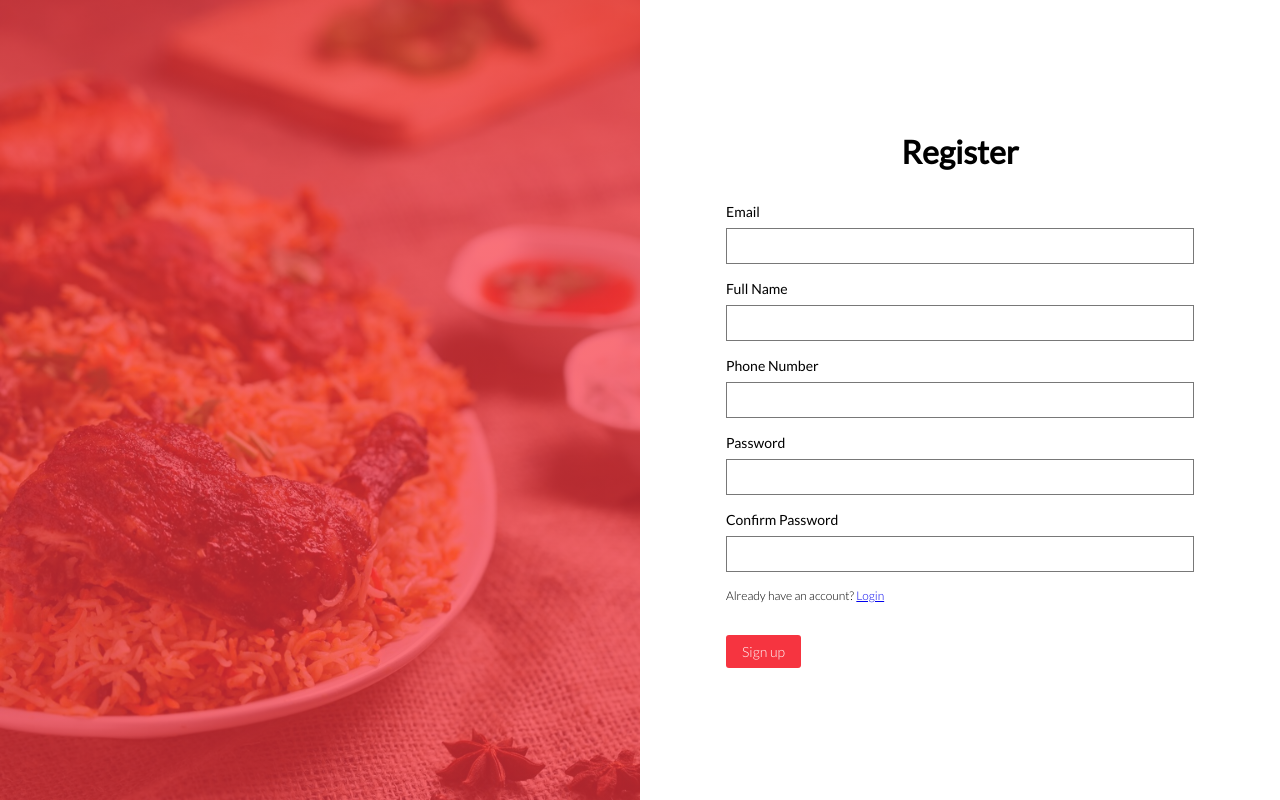
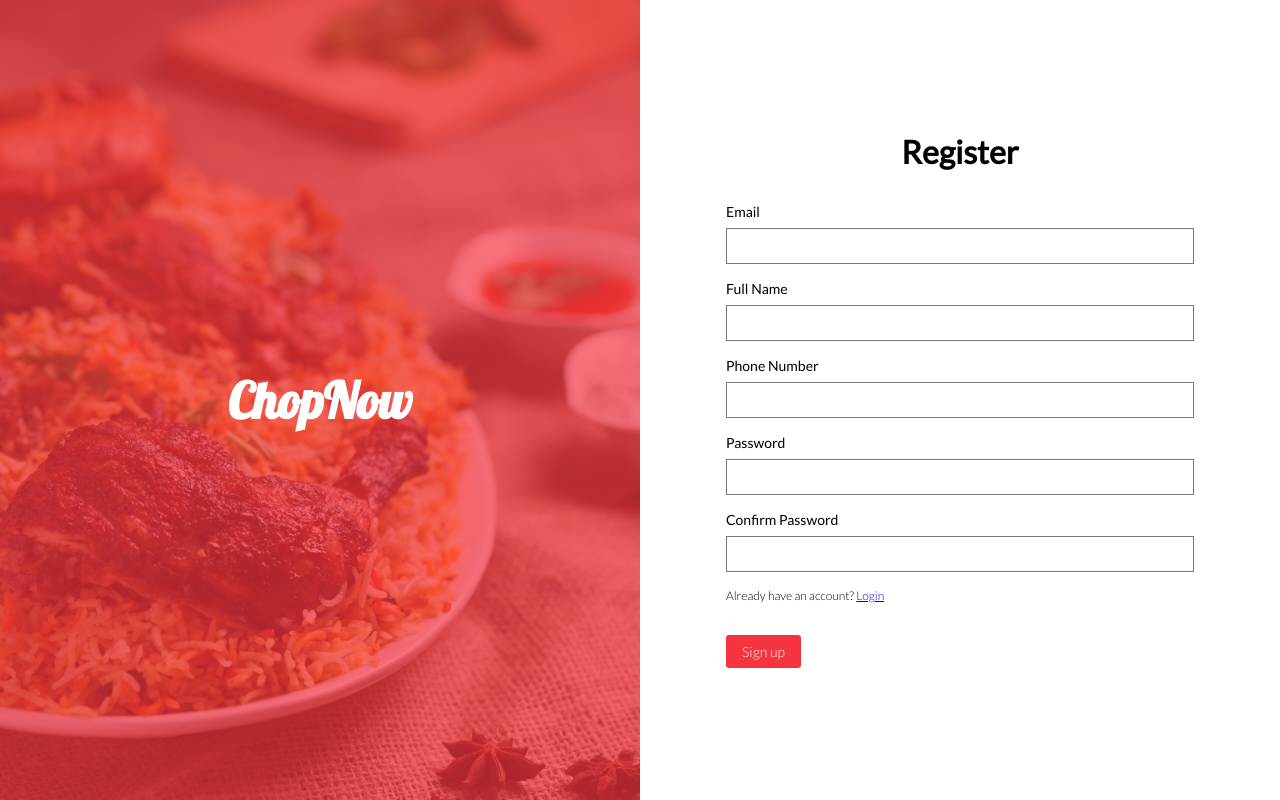
Before and after one commit to teenoh/chopnow, a plain HTML site: page ui/register.html in a window 1280 px wide. Drawn offline with Linux system fonts and the light colour scheme.

Commit message:
add logo to register page

```diff
--- a/ui/register.html
+++ b/ui/register.html
@@ -10,7 +10,9 @@
 
   <body>
     <main>
-      <section class="sect-1"></section>
+      <section class="sect-1">
+        <h1 class="logo">ChopNow</h1>
+      </section>
       <section class="sect-2">
         <div class="auth-container">
           <h1 class="heading">Register</h1>
```
